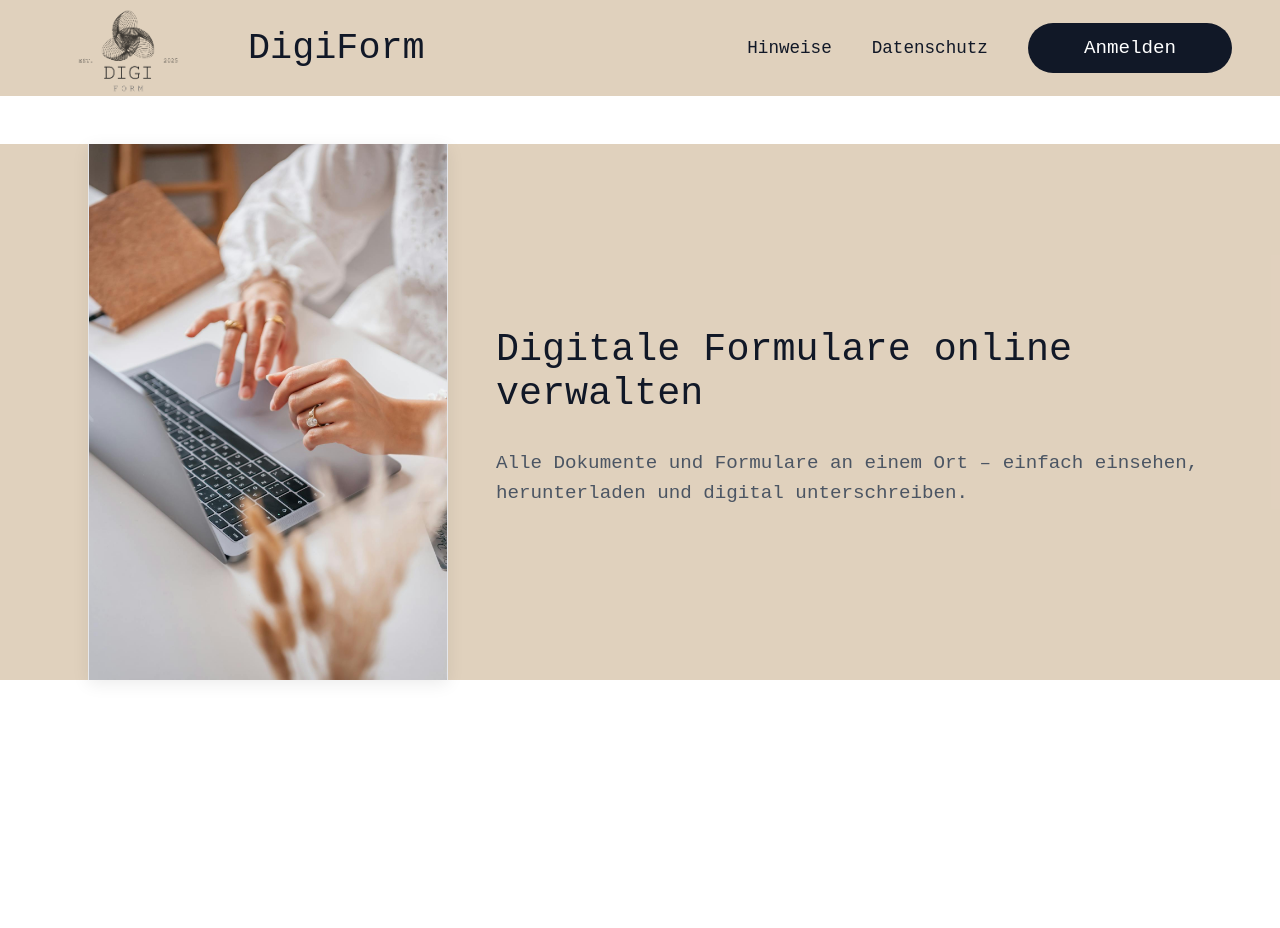
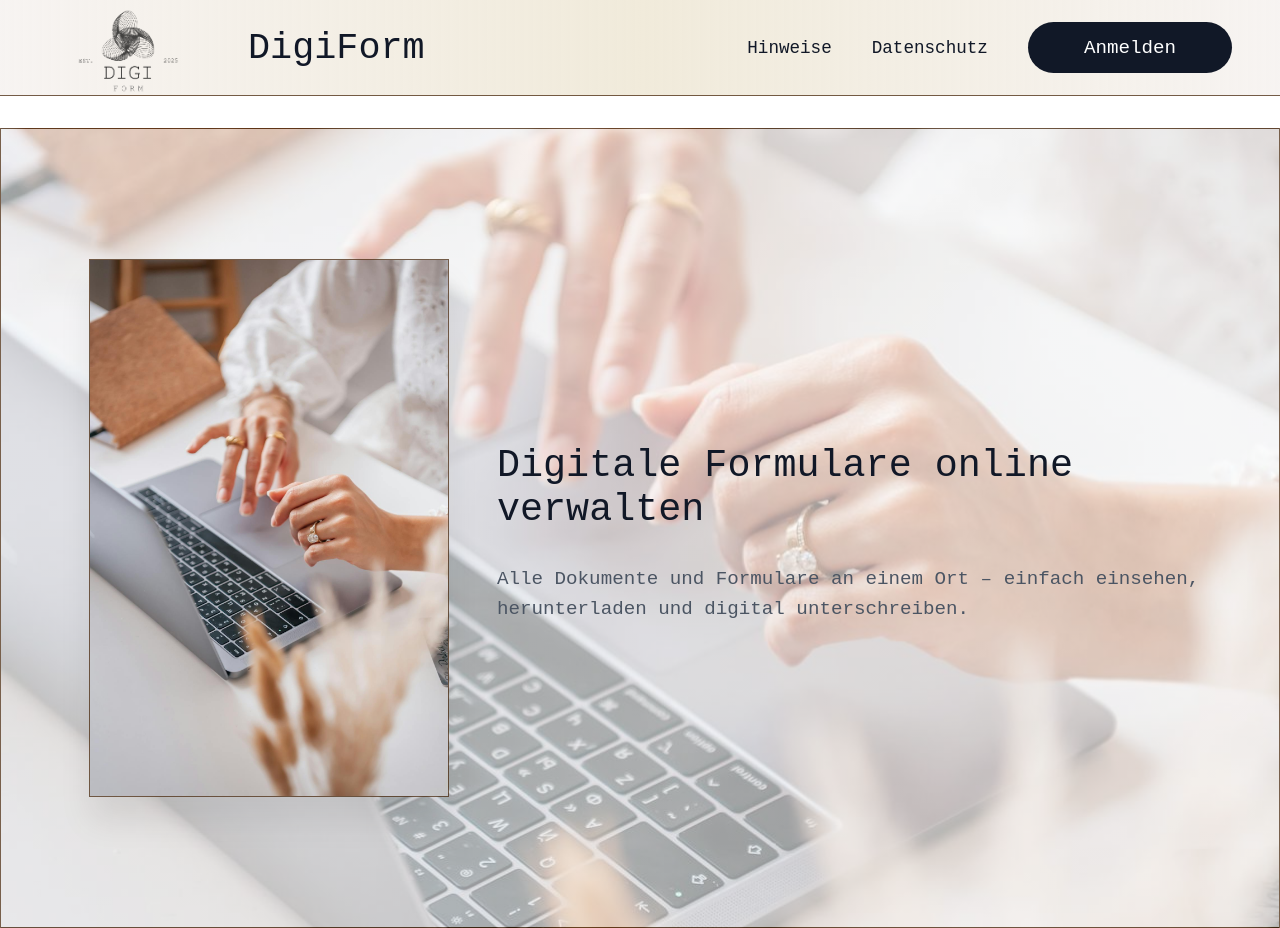
Before and after one commit to Ahmad575-a/Digi-Form, a React (Vite) app in the folder frontend/: page / in a window 1280 px wide. Before the commit the page ends 800 px from the top, so only its background shows below. Built offline with nearby package versions, Linux system fonts and the light colour scheme.

Commit message:
Some design details

```diff
--- a/frontend/src/Components/Header.css
+++ b/frontend/src/Components/Header.css
@@ -1,13 +1,19 @@
 
 .df-header {
   width: auto;
-  background-color: #c8ac898d;
+  background: linear-gradient(
+    90deg,
+    #f3eeebab 0%,
+    #dbcca466 50%,
+    #f3eeebab 100%
+  );
   height: 96px;
   display: flex;
   align-items: center;
   justify-content: space-between;
   padding: 0 3rem;
   box-sizing: border-box;
+  border-bottom: 0.7px solid #422105b7;
 }
 
 
--- a/frontend/src/Components/Hero.css
+++ b/frontend/src/Components/Hero.css
@@ -6,9 +6,17 @@
   align-items: center;
   justify-content: center;
   gap: 3rem;
-  margin-top: 3rem;
-  background-color: #c8ac898d;
+  margin-top: 2rem;
+  min-height: 100vh;
+  background:
+    linear-gradient(rgba(255, 255, 255, 0.6), rgba(255, 255, 255, 0.6)),  /* halbtransparentes Overlay */
+    url('/background.jpg');
+  background-size: cover;
+  background-position: center;
+  background-repeat: no-repeat;
+  padding: 40px;
   box-sizing: border-box;
+  border: 0.7px solid #422105b7;;
 }
 
 .hero-inner {
@@ -27,10 +35,8 @@
   height: auto;
   object-fit: cover;
   margin-left: 1rem;     /* Abstand vom Rand */
-  box-shadow: 0 4px 16px rgba(0,0,0,0.08);  /* leichter modern shadow */
-  border-width: 0px 1px;
-  border-style: solid;
-  border-color: #e5e7eb;
+  box-shadow: 0 25px 30px rgba(0,0,0,0.08);  /* leichter modern shadow */
+  border: 0.7px solid #422105b7;
 }
 
 /* Text rechts */
--- a/frontend/src/Components/LoginChoice.css
+++ b/frontend/src/Components/LoginChoice.css
@@ -1,9 +1,16 @@
 .login-choice {
-  flex: 1;
+  min-height: 100vh;
+  background:
+    linear-gradient(rgba(255, 255, 255, 0.6), rgba(255, 255, 255, 0.6)),  /* halbtransparentes Overlay */
+    url('/background.jpg');
+  background-size: cover;
+  background-position: center;
+  background-repeat: no-repeat;
+
   display: flex;
   justify-content: center;
   align-items: center;
-  padding: 4rem 1.5rem;
+  padding: 40px;
 }
 
 .login-card {
@@ -14,7 +21,7 @@
   padding: 4rem 2rem;
   box-shadow: 0 4px 20px rgba(0, 0, 0, 0.04);
   text-align: center;
-  background-color: transparent;
+  background-color: #ffffff89;
 }
 
 .login-card h1 {
--- a/frontend/src/Components/RegisterForm.css
+++ b/frontend/src/Components/RegisterForm.css
@@ -1,16 +1,24 @@
 /* src/Components/RegisterForm.css */
 
 .register-wrapper {
+  min-height: 100vh;
+  background:
+    linear-gradient(rgba(255, 255, 255, 0.6), rgba(255, 255, 255, 0.6)),  /* halbtransparentes Overlay */
+    url('/background.jpg');
+  background-size: cover;
+  background-position: center;
+  background-repeat: no-repeat;
+
   display: flex;
   justify-content: center;
-  align-items: flex-start;
-  padding: 4rem 1.5rem;
+  align-items: center;
+  padding: 40px;
 }
 
 .register-card {
   width: 100%;
   max-width: 520px;
-  background-color: #ffffff;
+  background-color: #ffffff89;
   border-radius: 16px;
   padding: 2.5rem 2rem;
   box-shadow: 0 12px 40px rgba(15, 23, 42, 0.08);
```
Also changed, not shown: frontend/public/background.jpg (added).
